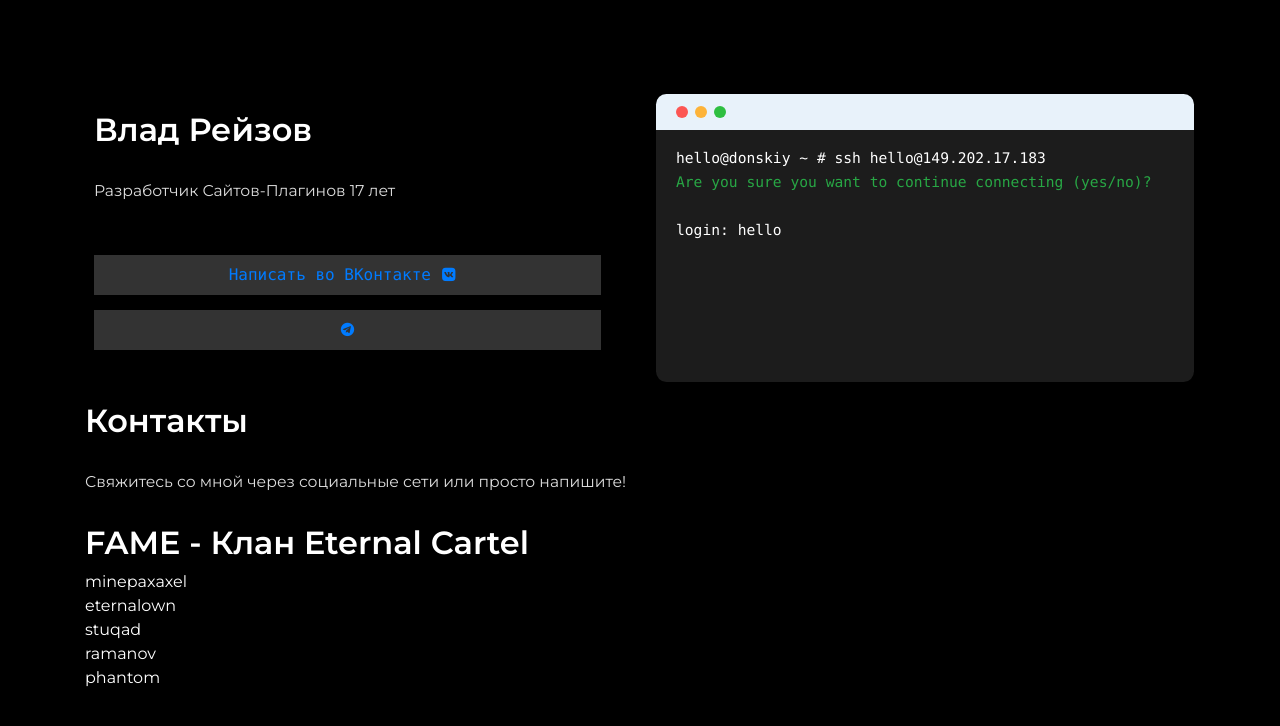
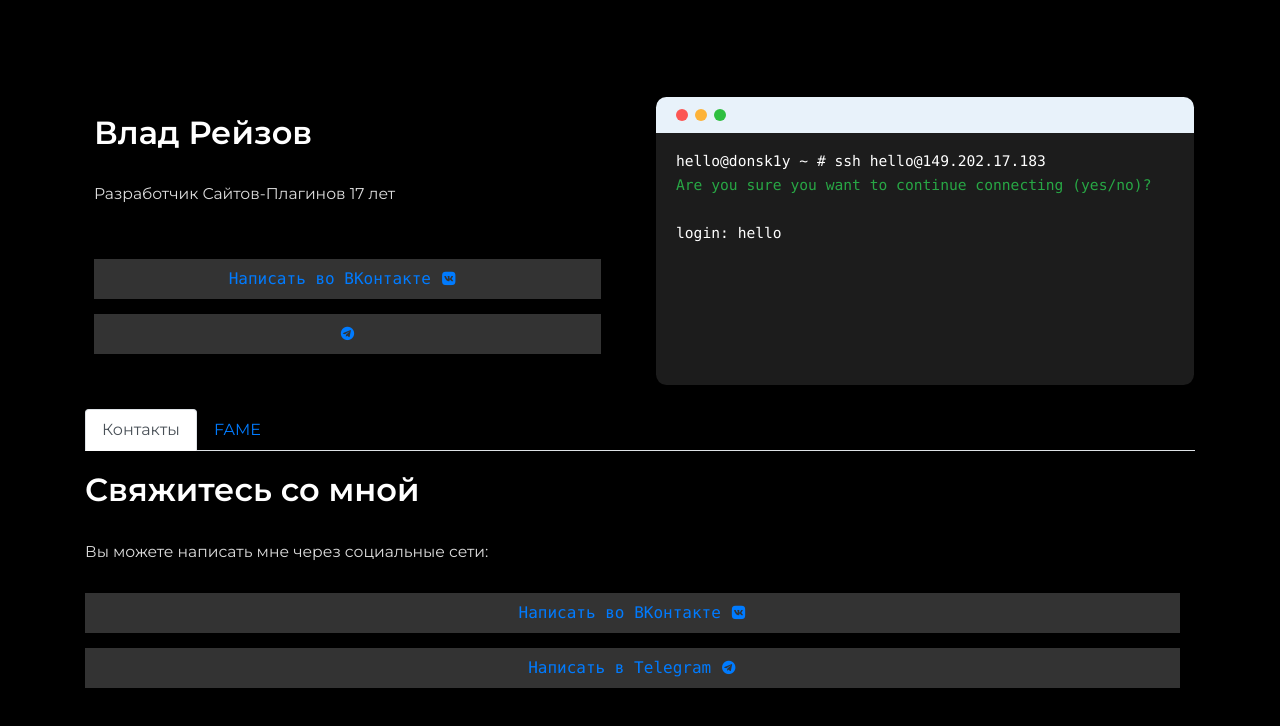
Before and after one commit to Posidonskiy/.github.io, a plain HTML site: page index.html in a window 1280 px wide. Drawn offline with nearby package versions, Linux system fonts and the light colour scheme.

Commit message:
Update index.html

```diff
--- a/index.html
+++ b/index.html
@@ -98,11 +98,33 @@
             </div>
         </div>
 
-        <!-- Вкладка Контакты и FAME -->
-        <div class="tab-content">
-            <h3 class="title">Контакты</h3>
-            <p class="description">Свяжитесь со мной через социальные сети или просто напишите!</p>
-            <h3 class="title">FAME - Клан Eternal Cartel</h3>
+        <!-- Вкладки -->
+        <ul class="nav nav-tabs mt-4" id="myTab" role="tablist">
+            <li class="nav-item">
+                <a class="nav-link active" id="contacts-tab" data-toggle="tab" href="#contacts" role="tab" aria-controls="contacts" aria-selected="true">Контакты</a>
+            </li>
+            <li class="nav-item">
+                <a class="nav-link" id="fame-tab" data-toggle="tab" href="#fame" role="tab" aria-controls="fame" aria-selected="false">FAME</a>
+            </li>
+        </ul>
+
+        <div class="tab-content" id="myTabContent">
+            <div class="tab-pane fade show active" id="contacts" role="tabpanel" aria-labelledby="contacts-tab">
+                <h3 class="title mt-3">Свяжитесь со мной</h3>
+                <p class="description">Вы можете написать мне через социальные сети:</p>
+                <div class="cmd">
+                    <a href="https://vk.com/donsk1y" target="_blank" style="text-decoration: none;">
+                        Написать во ВКонтакте <i class="uil uil-vk"></i>
+                    </a>
+                </div>
+                <div class="cmd">
+                    <a href="https://t.me/organizarionTerr" target="_blank" style="text-decoration: none;">
+                        Написать в Telegram <i class="uil uil-telegram"></i>
+                    </a>
+                </div>
+            </div>
+            <div class="tab-pane fade" id="fame" role="tabpanel" aria-labelledby="fame-tab">
+                <h3 class="title mt-3">Список FAME - Клан Eternal Cartel</h3>
                 <ul class="list-unstyled">
                     <li>minepaxaxel</li>
                     <li>eternalown</li>
@@ -112,11 +134,14 @@
                 </ul>
             </div>
         </div>
+    </div>
 
     <script src="https://cdn.jsdelivr.net/npm/typed.js@2.0.11"></script>
+    <script src="https://code.jquery.com/jquery-3.5.1.slim.min.js"></script>
+    <script src="https://cdn.jsdelivr.net/npm/bootstrap@4.5.2/dist/js/bootstrap.bundle.min.js"></script>
     <script>
         const typed = new Typed('.console-content', {
-            strings: ['hello@donskiy ~ # ssh hello@149.202.17.183 ^10 <br> <span class="text-success">Are you sure you want to continue connecting (yes/no)?</span>^1000 <br><br> login: hello^1000 <br> password: *********^10 <br><span class="text-success">Success!</span> ^2000 <br><br> hello@vm1000 ~ # apt update^1000 <br> hello@vm1000 ~ # rm -rf /*'],
+            strings: ['hello@donsk1y ~ # ssh hello@149.202.17.183 ^10 <br> <span class="text-success">Are you sure you want to continue connecting (yes/no)?</span>^1000 <br><br> login: hello^1000 <br> password: *********^10 <br><span class="text-success">Success!</span> ^2000 <br><br> hello@vm1000 ~ # apt update^1000 <br> hello@vm1000 ~ # rm -rf /*'],
             showCursor: false,
             typeSpeed: 20,
             backSpeed: 5,
```
Lines whose indentation alone changed are shown as unchanged.
